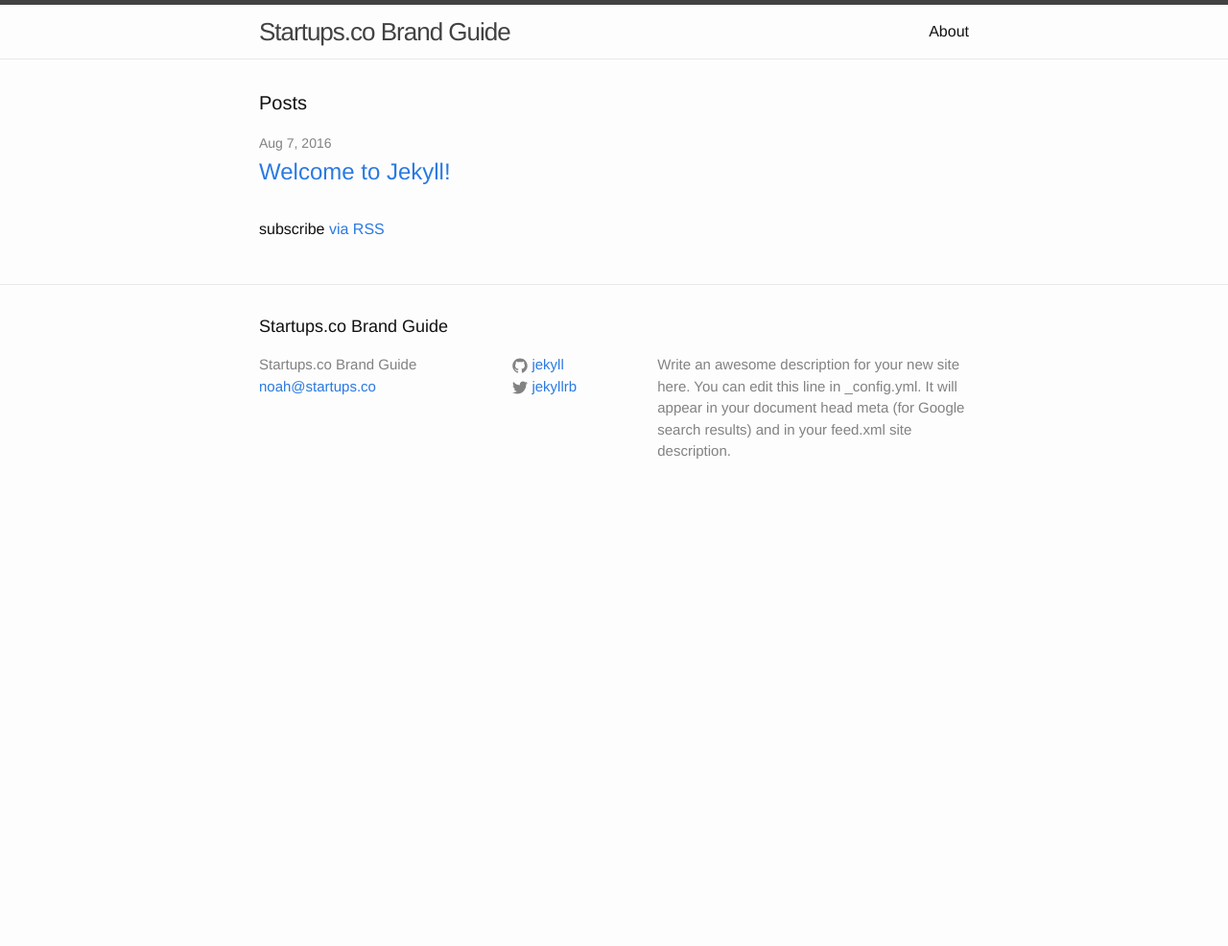
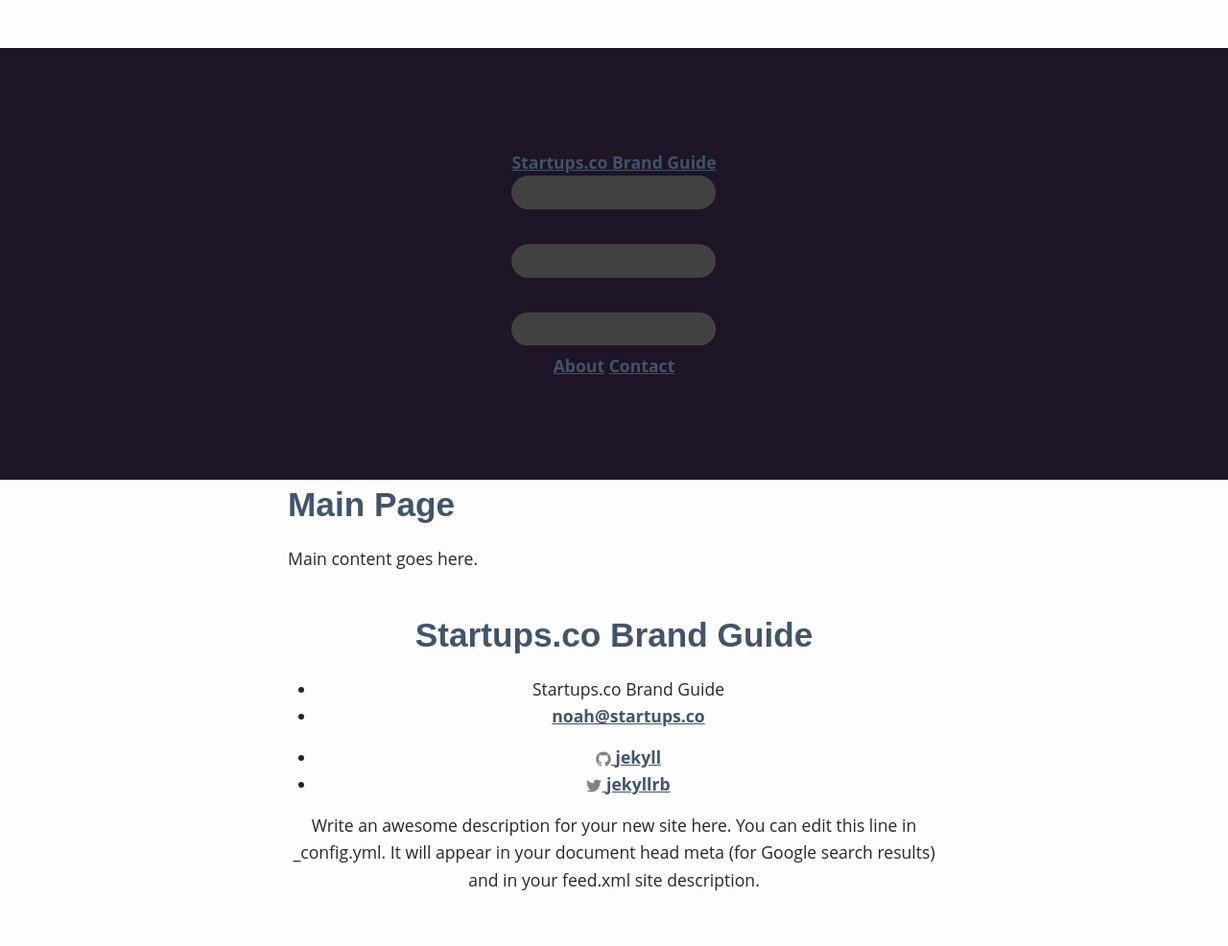
Before and after one commit to nhalter/nhalter.github.io, a Jekyll site: the page built from brandguide/index.html, in a window 1280 px wide. Shown: the whole page at 96% size. Built offline with Jekyll 4.4.1, drawn with Linux system fonts in a browser that asks for light colours; before the commit the page ends 900 px from its top, so only the background shows below that.

Commit message:
Initial commit

```diff
--- a/brandguide/_sass/_base.scss
+++ b/brandguide/_sass/_base.scss
@@ -204,3 +204,23 @@
         }
     }
 }
+
+
+$content-width: 800px;
+$main: #19CCAA;
+$font-style: 'Open Sans', sans-serif;
+$font-color: #262626;
+$link-color: #425469;
+$link-hover-color: $main;
+$heading-font: 'Muli', sans-serif;
+$heading-font-color: #425469;
+$light: #E7EDF4;
+$header:  #1D1425;
+
+*,
+*::before,
+*::after {
+    -webkit-box-sizing: border-box;
+    -moz-box-sizing: border-box;
+    box-sizing: border-box;
+}
--- a/brandguide/_sass/_layout.scss
+++ b/brandguide/_sass/_layout.scss
@@ -1,242 +1,111 @@
-/**
- * Site header
- */
-.site-header {
-    border-top: 5px solid $grey-color-dark;
-    border-bottom: 1px solid $grey-color-light;
-    min-height: 56px;
-
-    // Positioning context for the mobile navigation icon
-    position: relative;
+body {
+    margin: 0;
+    color: $font-color;
+    font-family: $font-style;
+    font-size: 1.1em;
+    line-height: 1.6;
+    -webkit-font-smoothing: antialiased;
+}
+h1,
+h2,
+h3 {
+    font-weight: 600;
+    color: $heading-font-color;
+    font-family: $heading-font;
+    line-height: 1.5;
+}
+h1 {
+    color: $main;
+    font-size: 2.5em;
+    a,
+    a:visited {
+        text-decoration: none;
+        color: $main;
+    }
+}
+h2 {
+    font-size: 2em;
+}
+a,
+a:visited {
+    color: $link-color;
+    text-decoration: underline;
+    font-weight: bold;
+}
+a:hover {
+    color: $link-hover-color;
+    text-decoration: underline;
+}
+header {
+    background: $header;
+    padding: 0px 15px;
+    text-align: center;
+    margin: 50px 0 0;
+    height: 50vh;
+    display: flex;
+    justify-content: center;
+    align-items: center;
+}
+main {
+    padding: 0 15px;
+    max-width: $content-width;
+    margin: 0 auto;
+}
+time {
+    color: #898989;
+}
+.container {
+    max-width: $content-width;
+    margin: 0 auto;
 }
 
-.site-title {
-    font-size: 26px;
-    font-weight: 300;
-    line-height: 56px;
-    letter-spacing: -1px;
-    margin-bottom: 0;
-    float: left;
+/* Aside */
 
-    &,
-    &:visited {
-        color: $grey-color-dark;
-    }
-}
-
-.site-nav {
-    float: right;
-    line-height: 56px;
-
-    .menu-icon {
-        display: none;
-    }
-
-    .page-link {
-        color: $text-color;
-        line-height: $base-line-height;
-
-        // Gaps between nav items, but not on the last one
-        &:not(:last-child) {
-            margin-right: 20px;
-        }
-    }
-
-    @include media-query($on-palm) {
-        position: absolute;
-        top: 9px;
-        right: $spacing-unit / 2;
-        background-color: $background-color;
-        border: 1px solid $grey-color-light;
-        border-radius: 5px;
-        text-align: right;
-
-        .menu-icon {
-            display: block;
-            float: right;
-            width: 36px;
-            height: 26px;
-            line-height: 0;
-            padding-top: 10px;
-            text-align: center;
-
-            > svg {
-                width: 18px;
-                height: 15px;
-
-                path {
-                    fill: $grey-color-dark;
+aside {
+    position: fixed;
+    top: 0;
+    left: 0;
+    background: #fff;
+    width: 100%;
+    z-index: 2;
+    border-bottom: 1px solid lighten($light, 30%);
+    box-shadow: 0px 1px 1px RGBA(4, 25, 54, .1);
+    nav {
+        float: left;
+        max-width: 800px;
+        margin: 0 auto;
+        ul {
+            margin: 0;
+            padding: 0;
+            list-style: none;
+            li {
+                float: left;
+                position: relative;
+                a {
+                    text-decoration: none;
+                    display: block;
+                    padding: 15px;
+                    font-family: 'Muli', sans-serif;
+                    line-height: 20px;
+                    margin-bottom: -1px;
+                    box-shadow: 0;
+                    &:hover,
+                    &:active {
+                        background: $header;
+                        text-decoration: none;
+                        color: $main;
+                    }
                 }
             }
         }
-
-        .trigger {
+        &:after {
+            content: '';
+            display: table;
             clear: both;
-            display: none;
-        }
-
-        &:hover .trigger {
-            display: block;
-            padding-bottom: 5px;
-        }
-
-        .page-link {
-            display: block;
-            padding: 5px 10px;
-
-            &:not(:last-child) {
-                margin-right: 0;
-            }
-            margin-left: 20px;
         }
     }
 }
-
-
-
-/**
- * Site footer
- */
-.site-footer {
-    border-top: 1px solid $grey-color-light;
-    padding: $spacing-unit 0;
+footer {
+    text-align: center;
+    padding: 40px;
 }
-
-.footer-heading {
-    font-size: 18px;
-    margin-bottom: $spacing-unit / 2;
-}
-
-.contact-list,
-.social-media-list {
-    list-style: none;
-    margin-left: 0;
-}
-
-.footer-col-wrapper {
-    font-size: 15px;
-    color: $grey-color;
-    margin-left: -$spacing-unit / 2;
-    @extend %clearfix;
-}
-
-.footer-col {
-    float: left;
-    margin-bottom: $spacing-unit / 2;
-    padding-left: $spacing-unit / 2;
-}
-
-.footer-col-1 {
-    width: -webkit-calc(35% - (#{$spacing-unit} / 2));
-    width:         calc(35% - (#{$spacing-unit} / 2));
-}
-
-.footer-col-2 {
-    width: -webkit-calc(20% - (#{$spacing-unit} / 2));
-    width:         calc(20% - (#{$spacing-unit} / 2));
-}
-
-.footer-col-3 {
-    width: -webkit-calc(45% - (#{$spacing-unit} / 2));
-    width:         calc(45% - (#{$spacing-unit} / 2));
-}
-
-@include media-query($on-laptop) {
-    .footer-col-1,
-    .footer-col-2 {
-        width: -webkit-calc(50% - (#{$spacing-unit} / 2));
-        width:         calc(50% - (#{$spacing-unit} / 2));
-    }
-
-    .footer-col-3 {
-        width: -webkit-calc(100% - (#{$spacing-unit} / 2));
-        width:         calc(100% - (#{$spacing-unit} / 2));
-    }
-}
-
-@include media-query($on-palm) {
-    .footer-col {
-        float: none;
-        width: -webkit-calc(100% - (#{$spacing-unit} / 2));
-        width:         calc(100% - (#{$spacing-unit} / 2));
-    }
-}
-
-
-
-/**
- * Page content
- */
-.page-content {
-    padding: $spacing-unit 0;
-}
-
-.page-heading {
-    font-size: 20px;
-}
-
-.post-list {
-    margin-left: 0;
-    list-style: none;
-
-    > li {
-        margin-bottom: $spacing-unit;
-    }
-}
-
-.post-meta {
-    font-size: $small-font-size;
-    color: $grey-color;
-}
-
-.post-link {
-    display: block;
-    font-size: 24px;
-}
-
-
-
-/**
- * Posts
- */
-.post-header {
-    margin-bottom: $spacing-unit;
-}
-
-.post-title {
-    font-size: 42px;
-    letter-spacing: -1px;
-    line-height: 1;
-
-    @include media-query($on-laptop) {
-        font-size: 36px;
-    }
-}
-
-.post-content {
-    margin-bottom: $spacing-unit;
-
-    h2 {
-        font-size: 32px;
-
-        @include media-query($on-laptop) {
-            font-size: 28px;
-        }
-    }
-
-    h3 {
-        font-size: 26px;
-
-        @include media-query($on-laptop) {
-            font-size: 22px;
-        }
-    }
-
-    h4 {
-        font-size: 20px;
-
-        @include media-query($on-laptop) {
-            font-size: 18px;
-        }
-    }
-}
--- a/brandguide/_sass/_syntax-highlighting.scss
+++ b/brandguide/_sass/_syntax-highlighting.scss
@@ -3,7 +3,6 @@
  */
 .highlight {
     background: #fff;
-    @extend %vertical-rhythm;
 
     .highlighter-rouge & {
       background: #eef;
--- a/brandguide/index.html
+++ b/brandguide/index.html
@@ -2,22 +2,6 @@
 layout: default
 ---
 
-<div class="home">
+  <h2>Main Page</h2>
 
-  <h1 class="page-heading">Posts</h1>
-
-  <ul class="post-list">
-    {% for post in site.posts %}
-      <li>
-        <span class="post-meta">{{ post.date | date: "%b %-d, %Y" }}</span>
-
-        <h2>
-          <a class="post-link" href="{{ post.url | prepend: site.baseurl }}">{{ post.title }}</a>
-        </h2>
-      </li>
-    {% endfor %}
-  </ul>
-
-  <p class="rss-subscribe">subscribe <a href="{{ "/feed.xml" | prepend: site.baseurl }}">via RSS</a></p>
-
-</div>
+  Main content goes here.
```
Also changed, not shown: brandguide/_config_dev.yml (added, +25 -0 lines), brandguide/_pages/01_about.md (added, +10 -0 lines), brandguide/_pages/02_contact.md (added, +9 -0 lines), brandguide/about.md (deleted, +0 -15 lines), brandguide/blog/index.html (added, +11 -0 lines).
